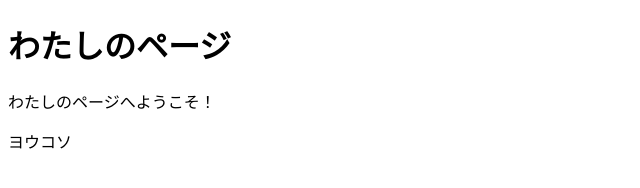
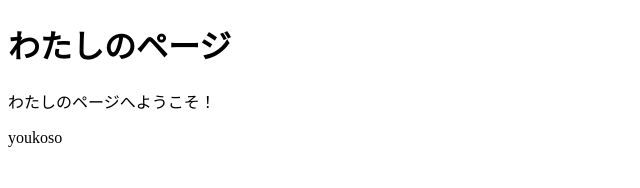
Before and after one commit to KaKeRu0727/test, a plain HTML site: page index.html in a window 1280 px wide. Shown: the full height of the page, 0-640 px from the left. Drawn offline with Linux system fonts and the light colour scheme.

Commit message:
Revert "カタカナ"
This reverts commit 4504c8adbde7939e968084c2dd3d6a8a994c3379.

```diff
--- a/index.html
+++ b/index.html
@@ -6,6 +6,6 @@
 <body>
 <h1>わたしのページ</h1>
 <p>わたしのページへようこそ！</p>
-<p>ヨウコソ</p>
+<p>youkoso</p>
 </body>
 </html>
```
